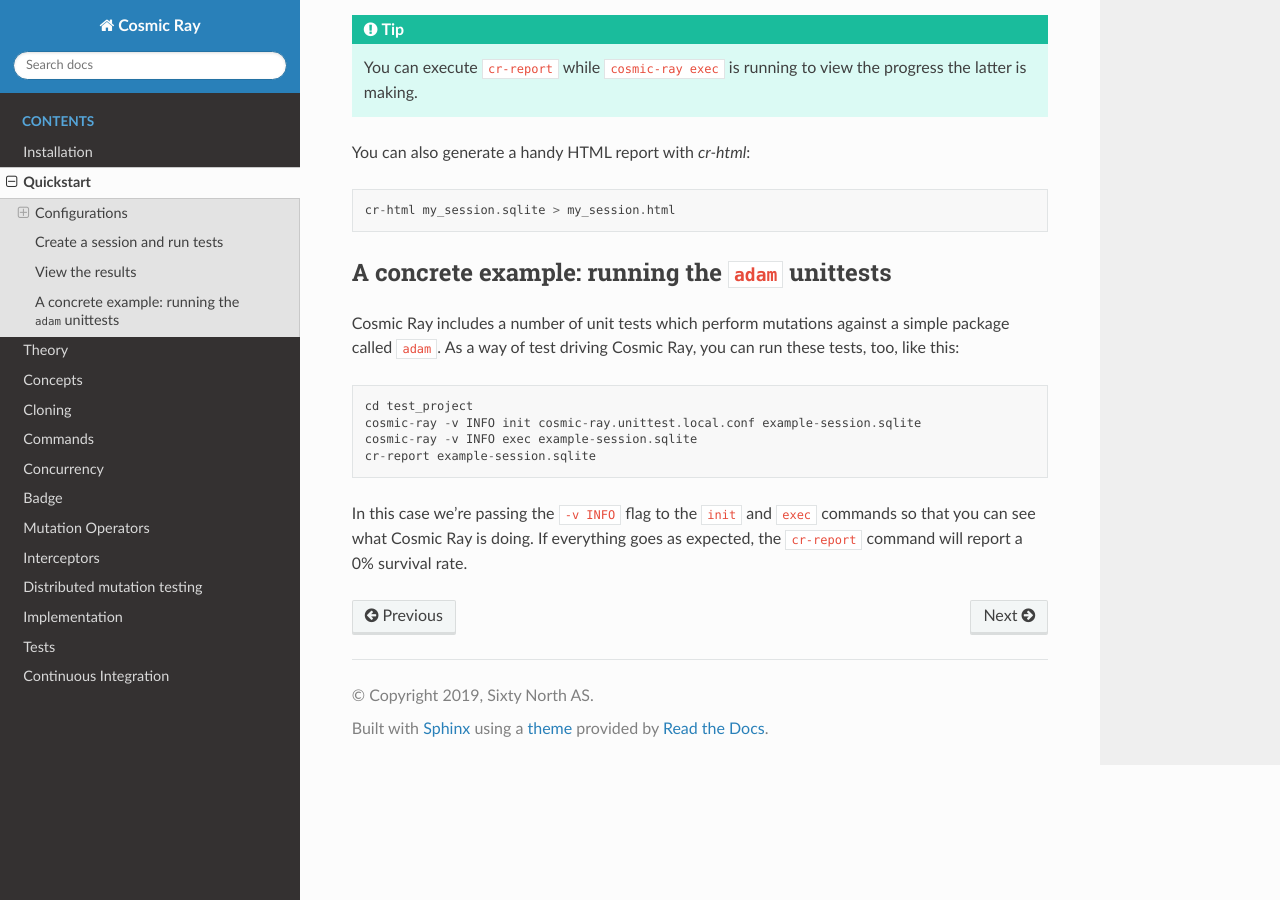
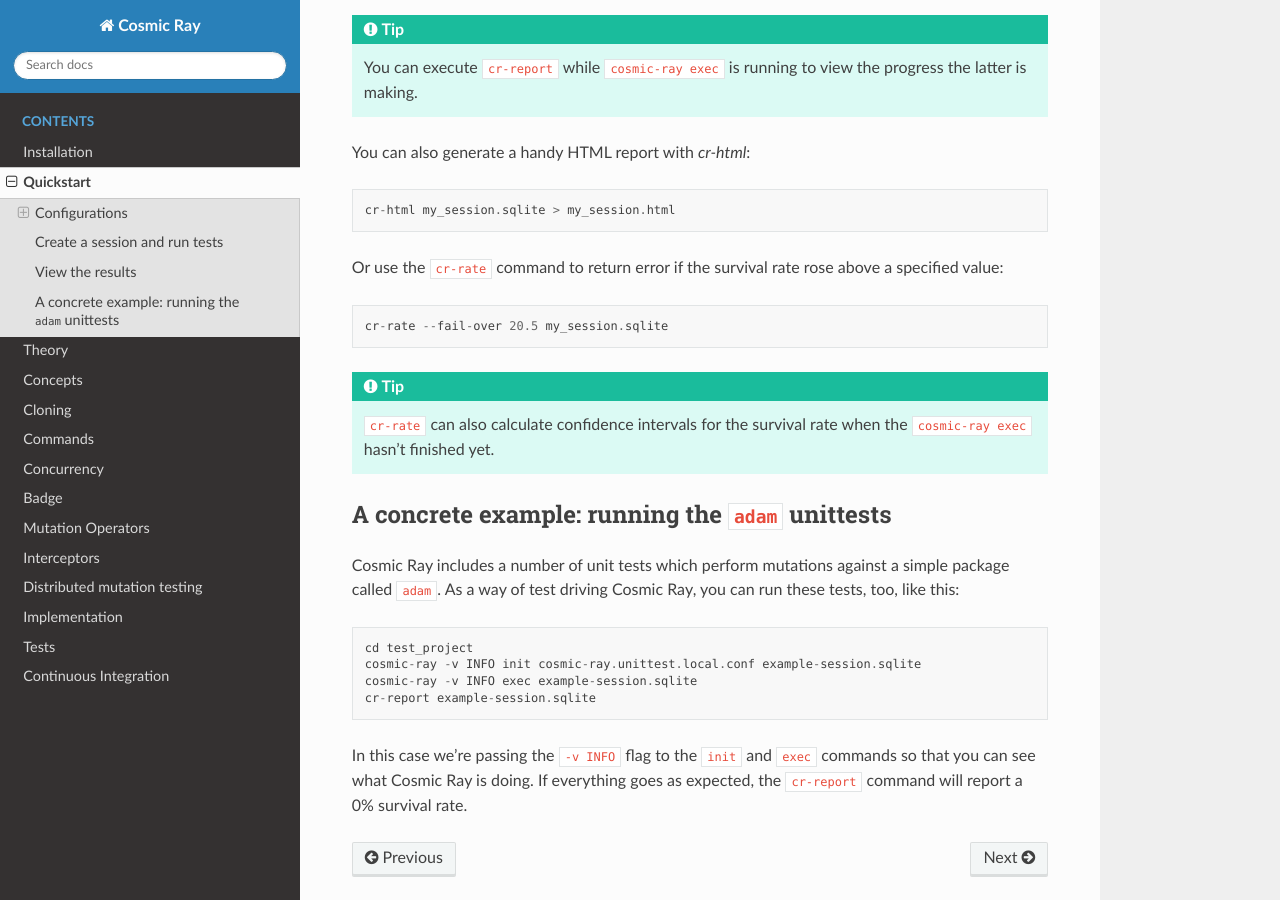
Before and after one commit to sixty-north/cosmic-ray, a Sphinx documentation site: the page built from docs/source/quickstart.rst, in a window 1280 px wide and 900 px high, scrolled down 2585 px. Built offline with Sphinx 7.4.7 and the Read the Docs theme 2.0.0, drawn with Linux system fonts in a browser that asks for light colours.

Commit message:
docs/quickstart: add cr-rate
it's a useful tool, so document it

```diff
--- a/docs/source/quickstart.rst
+++ b/docs/source/quickstart.rst
@@ -134,6 +134,17 @@
 
     cr-html my_session.sqlite > my_session.html
 
+Or use the ``cr-rate`` command to return error if the survival rate rose above
+a specified value:
+
+::
+
+    cr-rate --fail-over 20.5 my_session.sqlite
+
+.. Tip::
+    ``cr-rate`` can also calculate confidence intervals for the survival rate
+    when the ``cosmic-ray exec`` hasn't finished yet.
+
 A concrete example: running the ``adam`` unittests
 --------------------------------------------------
 
```
